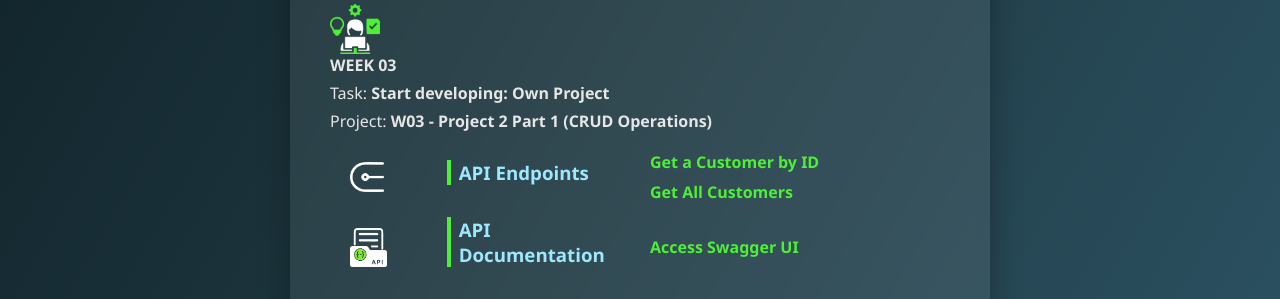
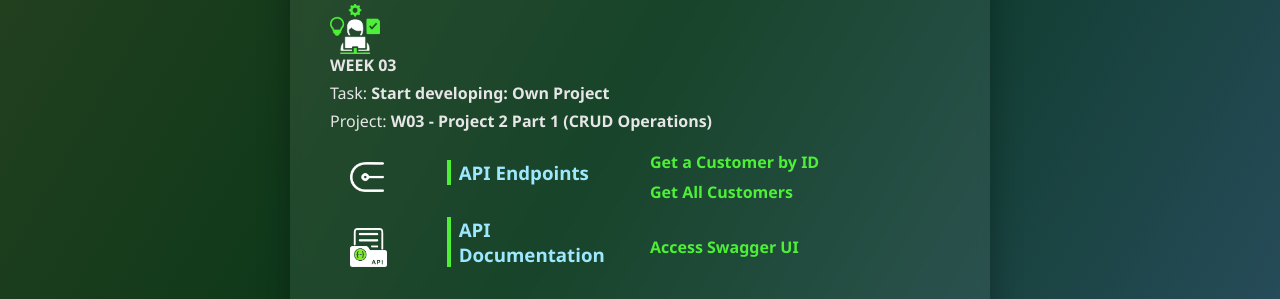
Before and after one commit to svpontes/api_estevas_garden, a website: page frontend/index.html in a window 1280 px wide. Shown: the part 367-666 px from the top of the page. Drawn offline with Linux system fonts and the light colour scheme.

Commit message:
chg colr

```diff
--- a/frontend/styles/style.css
+++ b/frontend/styles/style.css
@@ -8,7 +8,7 @@
 /* Fonte e cores base */
 body {
   font-family: 'Segoe UI', Roboto, Helvetica, Arial, sans-serif;
-  background: linear-gradient(120deg, #0f2027, #203a43, #2c5364);
+  background: linear-gradient(120deg, #2b4320, #043518, #2c4f64);
   color: #f2f2f2;
   min-height: 100vh;
   display: flex;
```
